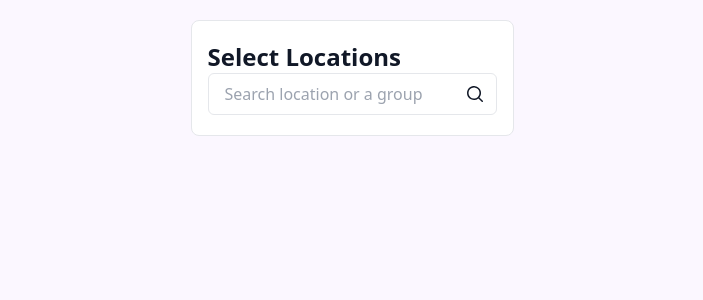
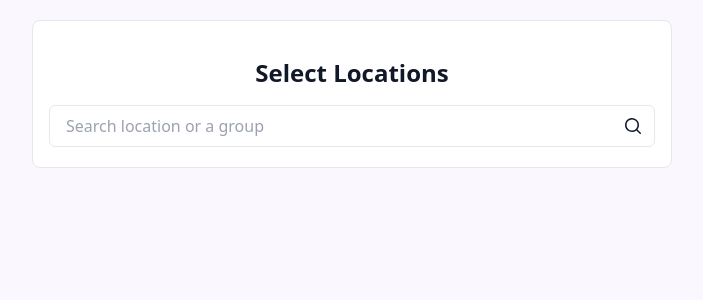
Before and after one commit to holubond/kanpla-challenge, a Next.js app: page / in a window 1280 px wide. Shown: the top 300 px of the page, without its empty margins (288-991 px from the left). Built offline with nearby package versions, Linux system fonts and the light colour scheme.

Commit message:
feat:minor styling

```diff
--- a/src/app/page.tsx
+++ b/src/app/page.tsx
@@ -5,10 +5,9 @@ import { Search } from "@/components/Search";
 export default function Home() {
   return (
     <div className="flex justify-center">
-      <Card className="mt-5">
-        <Heading>Select Locations</Heading>
+      <Card className="mt-5 w-5/6 sm:w-1/2">
+        <Heading className="text-center py-4">Select Locations</Heading>
         <Search placeholder="Search location or a group"/>
-
       </Card>
     </div>
   )
```
